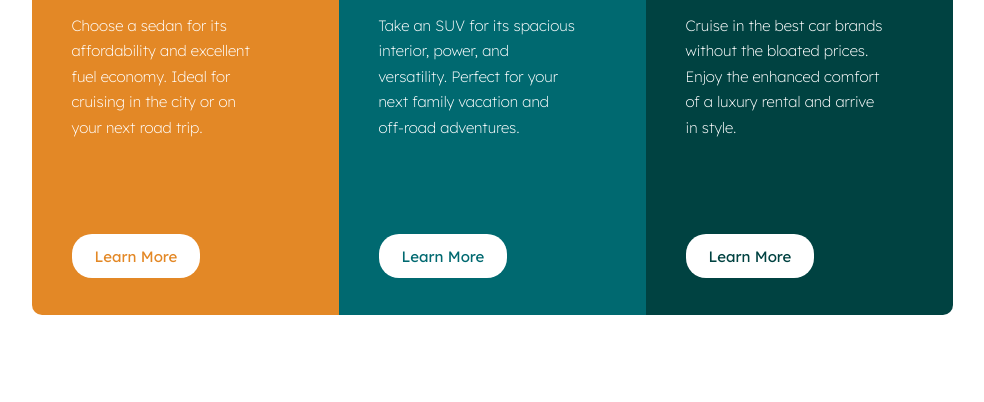
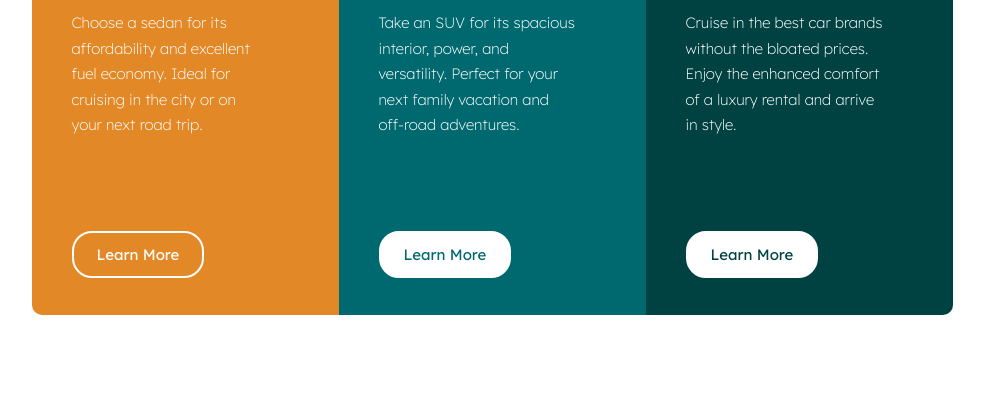
Before and after one commit to Sitkowski01/3-column-preview-card-component, a plain HTML site: page index.html in a window 1280 px wide. In both pictures the pointer is over the element 283 px from the left and 579 px from the top of the page. Shown: the part 323-725 px from the top of the page, without its empty margins (148-1132 px from the left). Drawn offline with Linux system fonts and the light colour scheme.

Commit message:
Update style.css

```diff
--- a/style.css
+++ b/style.css
@@ -79,6 +79,11 @@ body{
     background-color: white;
     width: 30%;
     margin-bottom: 20px;
+    border: solid white 2px;
+}
+.left-learn:hover{
+    background-color: hsl(31, 77%, 52%);
+    color: white;
 }
 .middle-learn{
     font-family: 'Lexend Deca', sans-serif;
@@ -92,6 +97,11 @@ body{
     background-color: white;
     width: 30%;
     margin-bottom: 20px;
+    border: solid white 2px;
+}
+.middle-learn:hover{
+    background-color: hsl(184, 100%, 22%);
+    color: white;
 }
 .right-learn{
     font-family: 'Lexend Deca', sans-serif;
@@ -105,6 +115,11 @@ body{
     background-color: white;
     width: 30%;
     margin-bottom: 20px;
+    border: solid white 2px;
+}
+.right-learn:hover{
+    background-color: hsl(179, 100%, 13%);
+    color: white;
 }
 .attribution{
     position: fixed;
```
